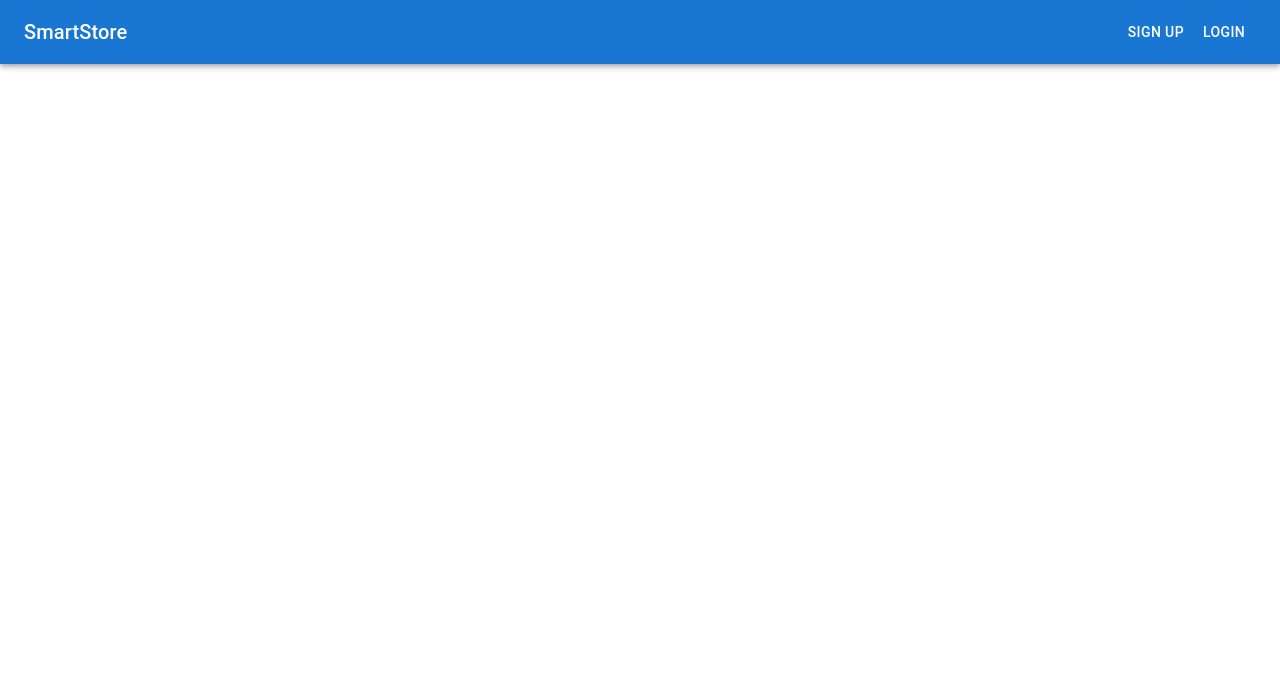
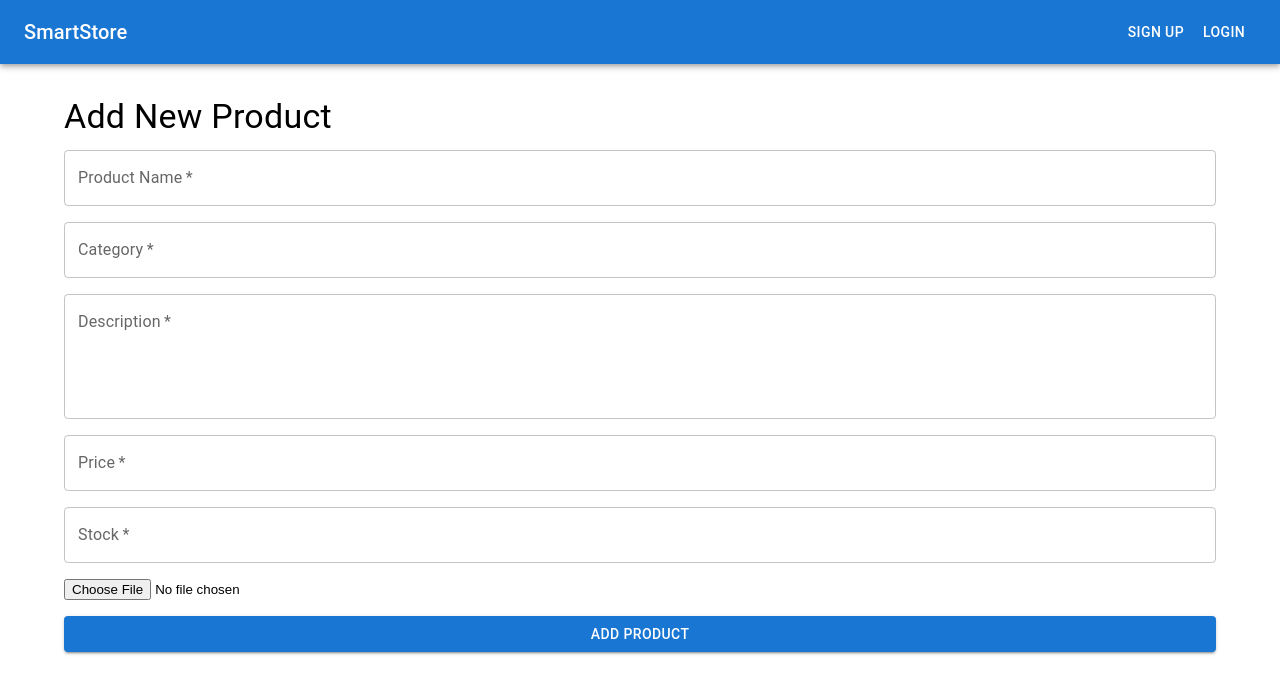
Before and after one commit to susmitha1103/SmartStore, a React (Create React App) app in the folder frontend/: page /add-product in a window 1280 px wide. Shown: the top 694 px of the page. Built offline with nearby package versions, Linux system fonts and the light colour scheme.

Commit message:
Added the AddProduct component

```diff
--- a/frontend/src/App.js
+++ b/frontend/src/App.js
@@ -1,16 +1,26 @@
-import React from 'react';
+import React,{useEffect} from 'react';
+import axios from 'axios';
 import { BrowserRouter as Router, Route, Routes } from 'react-router-dom';
 import AdminLogin from './Components/Admin/AdminLogin';
 import AdminSignUp from './Components/Admin/AdminSignUp';
 import Appbar from './Components/Appbar';
+import AddProduct from './Components/Admin/AddProduct';
 
 const App = () => {
+  useEffect(() => {
+    // Set the token from localStorage if it exists
+    const token = localStorage.getItem('jwtToken');
+    if (token) {
+      axios.defaults.headers.common['Authorization'] = `Bearer ${token}`;
+    }
+  }, []);
   return (
     <Router>
       <Appbar />
       <Routes>
         <Route path="/signup" element={<AdminSignUp />} />
         <Route path="/login" element={<AdminLogin />} />
+        <Route path ="/add-product" element ={<AddProduct/>}/>
       </Routes>
     </Router>
   );
--- /dev/null
+++ b/frontend/src/components/Admin/AddProduct.js
@@ -0,0 +1,133 @@
+import React, { useState } from 'react';
+import axios from 'axios';
+import { TextField, Button, Container, Typography } from '@mui/material';
+
+const AddProduct = () => {
+  const [productData, setProductData] = useState({
+    product_name: '',
+    category: '',
+    description: '',
+    price: '',
+    stock: '',
+    image: null,
+  });
+
+  const handleChange = (e) => {
+    const { name, value } = e.target;
+    setProductData((prevData) => ({
+      ...prevData,
+      [name]: value,
+    }));
+  };
+
+  const handleImageChange = (e) => {
+    const { name, files } = e.target;
+    if (name === 'image') {
+      setProductData((prevData) => ({
+        ...prevData,
+        [name]: files[0],
+      }));
+    }
+  }
+
+  const handleSubmit = async (e) => {
+    e.preventDefault();
+    const token = localStorage.getItem('jwtToken');
+    const formData = new FormData();
+    formData.append('product_name', productData.product_name);
+    formData.append('category', productData.category);
+    formData.append('description', productData.description);
+    formData.append('price', productData.price);
+    formData.append('stock', productData.stock);
+    formData.append('image', productData.image);
+    try {
+      const response = await axios.post('http://localhost:3000/api/products/addProduct', formData, {
+        headers: {
+          'Authorization' : `Bearer ${token}`,
+          'Content-Type': 'multipart/form-data',
+        },
+      });
+      if (response.data) {
+        alert("Product added successfully");
+      }
+      setProductData({
+        product_name: '',
+        category: '',
+        description: '',
+        price: '',
+        stock: '',
+        image: null,
+      });
+    } catch (error) {
+      console.error('Error adding product', error);
+      alert('Failed to add product');
+    }
+  };
+
+  return (
+    <Container sx={{ maxWidth: 600, mt: 4 }}>
+      <Typography variant="h4" gutterBottom>Add New Product</Typography>
+      <form onSubmit={handleSubmit} style={{ display: 'flex', flexDirection: 'column', gap: '16px' }}>
+        <TextField
+          name="product_name"
+          label="Product Name"
+          variant="outlined"
+          value={productData.product_name}
+          onChange={handleChange}
+          required
+        />
+        <TextField
+          name="category"
+          label="Category"
+          variant="outlined"
+          value={productData.category}
+          onChange={handleChange}
+          required
+        />
+        <TextField
+          name="description"
+          label="Description"
+          variant="outlined"
+          multiline
+          rows={4}
+          value={productData.description}
+          onChange={handleChange}
+          required
+        />
+        <TextField
+          name="price"
+          label="Price"
+          variant="outlined"
+          type="number"
+          value={productData.price}
+          onChange={handleChange}
+          required
+        />
+        <TextField
+          name="stock"
+          label="Stock"
+          variant="outlined"
+          type="number"
+          value={productData.stock}
+          onChange={handleChange}
+          required
+        />
+        <input
+          name="image"
+          type="file"
+          onChange={handleImageChange}
+          required
+        />
+        <Button
+          type="submit"
+          variant="contained"
+          color="primary"
+        >
+          Add Product
+        </Button>
+      </form>
+    </Container>
+  );
+};
+
+export default AddProduct;
```
